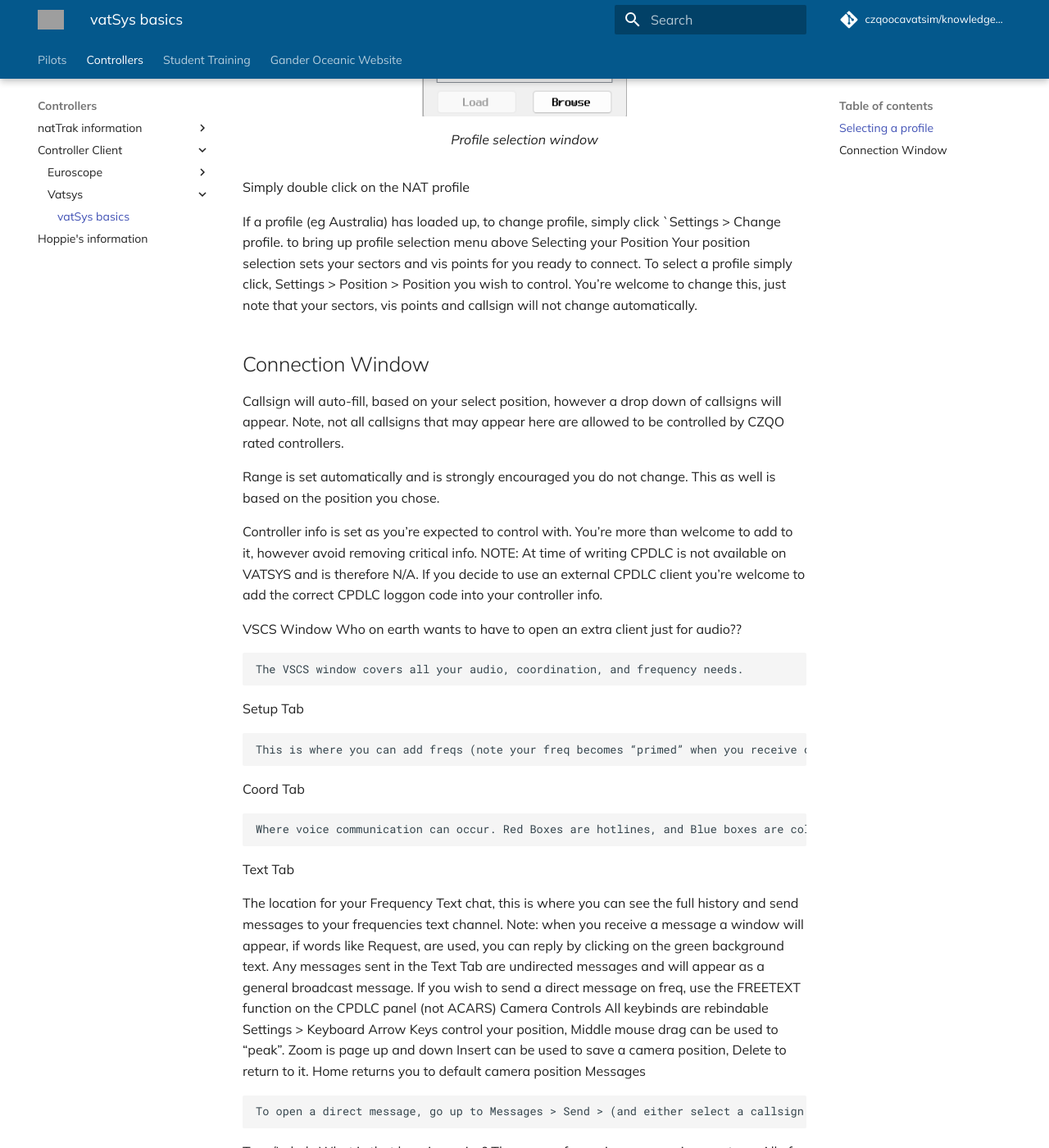
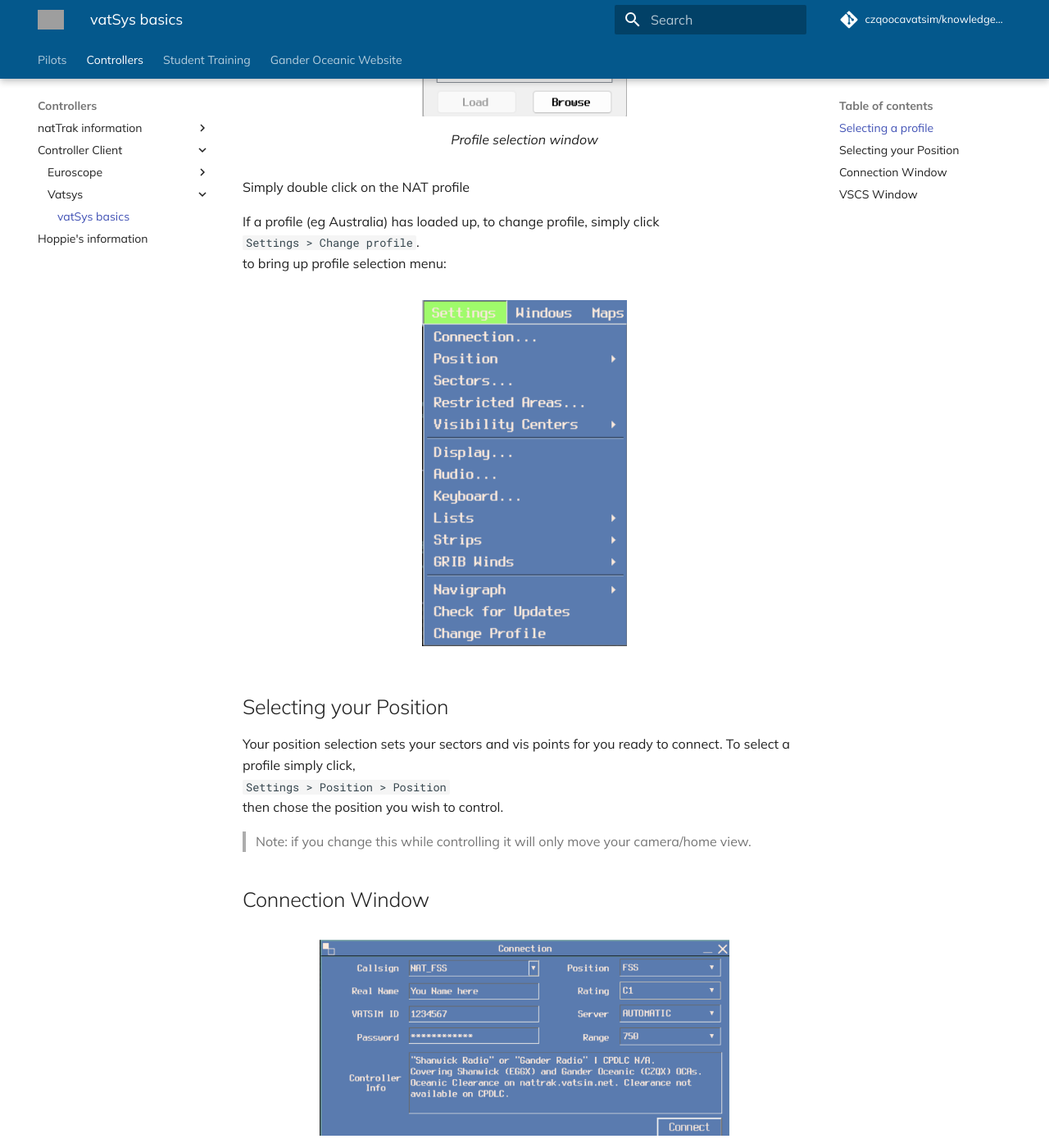
Before and after one commit to czqoocavatsim/knowledgebase, an MkDocs documentation site: the page built from docs/controller/clients/vatsys/vatsys.md, in a window 1280 px wide and 1400 px high, scrolled down 631 px. Shown: the whole window at 82% size. Built offline with MkDocs 1.6.1 and Material for MkDocs 9.7.7, drawn with Linux system fonts in a browser that asks for light colours; comment, search, counter and statistics services are not loaded; the version menu is left out; some of the changed text lies outside the part shown; grey boxes are pictures that could not be loaded.

Commit message:
Enhance VATSYS documentation with improved formatting and additional visuals for profile selection, position selection, and VSCS window setup.

```diff
--- a/docs/controller/clients/vatsys/vatsys.md
+++ b/docs/controller/clients/vatsys/vatsys.md
@@ -12,26 +12,36 @@
 
 Simply double click on the NAT profile
 
-If a profile (eg Australia) has loaded up, to change profile, simply click `Settings > Change profile.  to bring up profile selection menu above
-Selecting your Position
-	Your position selection sets your sectors and vis points for you ready to connect. To select a profile simply click, Settings > Position > Position you wish to control. You’re welcome to change this, just note that your sectors, vis points and callsign will not change automatically.
+If a profile (eg Australia) has loaded up, to change profile, simply click <br> ``Settings > Change profile``. <br>  to bring up profile selection menu:
+<figure markdown>
+![Profile Selction](/controller/img/vatsyschangeprofile.png){ width="250" }
+</figure>
+
+## Selecting your Position
+
+Your position selection sets your sectors and vis points for you ready to connect. To select a profile simply click, <br> ``Settings > Position > Position`` <br> then chose the position you wish to control.
+> Note:
+if you change this while controlling it will only move your camera/home view.
 
 ## Connection Window
-
-
-
-Callsign will auto-fill, based on your select position, however a drop down of callsigns will appear. Note, not all callsigns that may appear here are allowed to be controlled by CZQO rated controllers.
-
+<figure markdown>
+![Profile Selction](/controller/img/vatsysconnectionwindow.png){ width="500" }
+  <figcaption>Connection Window</figcaption>
+</figure>
+Callsign will auto-fill, based on your select position, however a drop down of callsigns will appear. IMPORTANT, not all callsigns that may appear here are allowed to be controlled by CZQO rated controllers.
 
 Range is set automatically and is strongly encouraged you do not change. This as well is based on the position you chose.
 
+Controller info is set as you’re expected to control with. You’re more than welcome to add to it, however avoid removing critical info.
+> NOTE: At time of writing CPDLC is not available on VATSYS and is therefore N/A. If you decide to use an external CPDLC client you’re welcome to add the correct CPDLC loggon code into your controller info.
 
-Controller info is set as you’re expected to control with. You’re more than welcome to add to it, however avoid removing critical info. NOTE: At time of writing CPDLC is not available on VATSYS and is therefore N/A. If you decide to use an external CPDLC client you’re welcome to add the correct CPDLC loggon code into your controller info.
-
-VSCS Window
-	Who on earth wants to have to open an extra client just for audio??
-
-	The VSCS window covers all your audio, coordination, and frequency needs.
+## VSCS Window
+Who on earth wants to have to open an extra client just for audio??
+<figure markdown>
+![Profile Selction](/controller/img/vatsysvscswindow.png){ width="500" }
+  <figcaption>VSCS Window Setup tab</figcaption>
+</figure>
+The VSCS window covers all your audio, coordination, and frequency needs.
 Setup Tab
 
 	This is where you can add freqs (note your freq becomes “primed” when you receive on it), mute your co-ord (mute input) send audio to speakers (if you have them setup and need to dash away for any reason) and open your audio settings. NOTE: push to talk by default is left shift and can be adjusted in settings>keyboard.
```
Also changed, not shown: docs/controller/img/vatsyschangeprofile.png (added), docs/controller/img/vatsysconnectionwindow.png (added), docs/controller/img/vatsysvscswindow.png (added).
